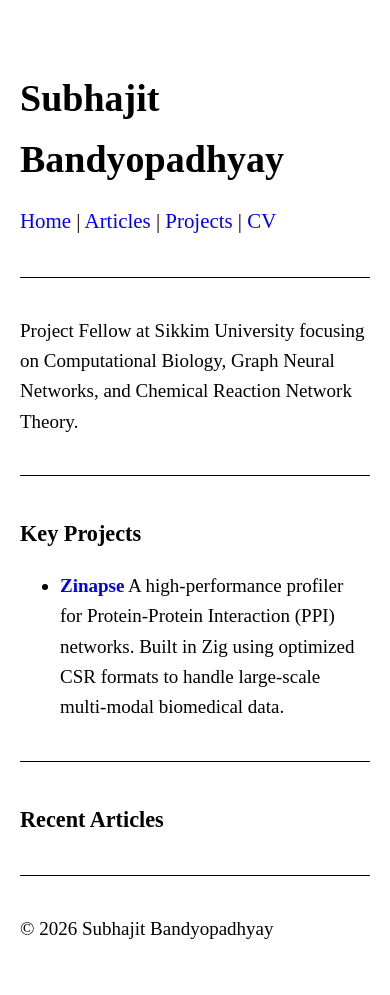
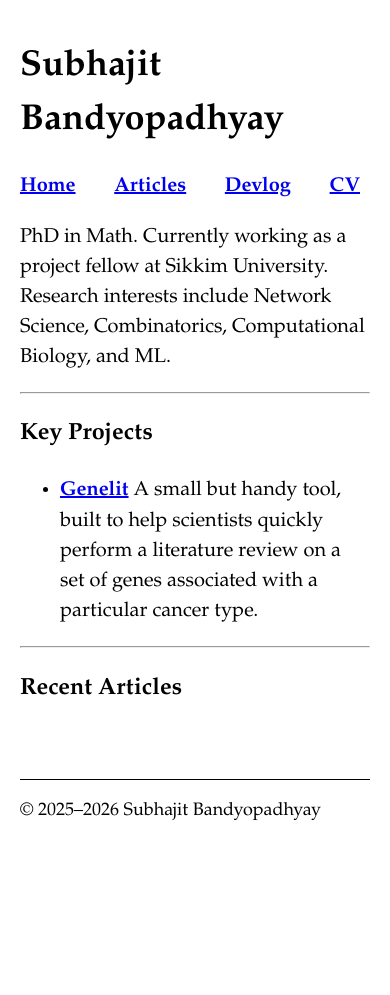
Before and after one commit to subhajitbn/subhajitbn.github.io, a Jekyll site: the page built from index.md, in a window 390 px wide. Built offline with Jekyll 4.4.1, drawn with Linux system fonts in a browser that asks for light colours; after the commit the page ends 900 px from its top, so only the background shows below that.

```diff
--- a/_config.yml
+++ b/_config.yml
@@ -9,14 +9,19 @@
   projects:
     output: true
     permalink: /projects/:path/
+  devlog:
+    output: true
+    permalink: /devlog/:path/
 
 # Markdown engine
 markdown: kramdown
 highlighter: rouge
 
-# Essential for the "Crisp" look (removes theme overhead)
+# Removes theme overhead
 theme: []
 
 kramdown:
-  input: GFM
   syntax_highlighter: rouge
+  syntax_highlighter_opts:
+    block_code_engines:
+      zig: rouge
--- a/_layouts/default.html
+++ b/_layouts/default.html
@@ -1,27 +1,56 @@
-<!DOCTYPE html>
-<html lang="en">
+<!doctype html>
+<html lang="en-gb">
     <head>
-  <meta charset="UTF-8">
-  <meta name="viewport" content="width=device-width, initial-scale=1.0">
+        <meta charset="utf-8" />
+        <meta name="viewport" content="width=device-width, initial-scale=1" />
         <title>{{ page.title }} | {{ site.title }}</title>
 
-  <link rel="stylesheet" href="https://cdn.jsdelivr.net/npm/katex@0.16.9/dist/katex.min.css">
-  <script defer src="https://cdn.jsdelivr.net/npm/katex@0.16.9/dist/katex.min.js"></script>
-  <script defer src="https://cdn.jsdelivr.net/npm/katex@0.16.9/dist/contrib/auto-render.min.js"
-          onload="renderMathInElement(document.body);"></script>
+        <link
+            rel="stylesheet"
+            href="https://cdn.jsdelivr.net/npm/katex@0.16.9/dist/katex.min.css"
+        />
+        <script
+            defer
+            src="https://cdn.jsdelivr.net/npm/katex@0.16.9/dist/katex.min.js"
+        ></script>
+        <script
+            defer
+            src="https://cdn.jsdelivr.net/npm/katex@0.16.9/dist/contrib/auto-render.min.js"
+            onload="
+                renderMathInElement(document.body, {
+                    delimiters: [
+                        { left: '$$', right: '$$', display: true },
+                        { left: '$', right: '$', display: false },
+                        { left: '\\(', right: '\\)', display: false },
+                        { left: '\\[', right: '\\]', display: true },
+                    ],
+                })
+            "
+        ></script>
 
-  <link rel="stylesheet" href="{{ '/assets/css/style.css' | relative_url }}">
+        <link
+            rel="stylesheet"
+            href="{{ '/assets/css/style.css' | relative_url }}"
+        />
     </head>
     <body>
         <header>
-    <h1>{{ site.title }}</h1>
             <nav>
-      <a href="/">Home</a> | <a href="/blog">Articles</a> | <a href="/projects">Projects</a> | <a href="/cv">CV</a>
+                <h1 id="logo">
+                    <a href="/">Subhajit Bandyopadhyay</a>
+                </h1>
+                <ul class="menu">
+                    <li><a href="/">Home</a></li>
+                    <li><a href="/blog/">Articles</a></li>
+                    <!--<li><a href="/projects/">Projects</a></li>-->
+                    <li><a href="/devlog/">Devlog</a></li>
+                    <li><a href="/cv/">CV</a></li>
+                </ul>
             </nav>
         </header>
-  <hr>
+
         <main>{{ content }}</main>
-  <hr>
-  <footer>© {{ "now" | date: "%Y" }} {{ site.title }}</footer>
+
+        <footer>© 2025–{{ "now" | date: "%Y" }} Subhajit Bandyopadhyay</footer>
     </body>
 </html>
--- a/assets/css/style.css
+++ b/assets/css/style.css
@@ -1,45 +1,138 @@
-/* Subhajit CSS */
+/* --- Subhajit CSS --- */
+
 body {
-  font-family: "Times New Roman", Times, serif;
-  font-size: 19px; /* Slightly larger for crisp readability */
-  line-height: 1.6;
-  max-width: 850px;
-  margin: 50px auto;
-  padding: 0 20px;
-  background: #fff;
-  color: #000;
+    /* Palatino is the secret to his specific 'academic' crispness */
+    font-family: "Palatino Linotype", "Palatino", "Book Antiqua", serif;
+    font-size: 20px;
+    line-height: 1.5;
+    max-width: 800px;
+    margin: 2em auto;
+    padding: 0 1em;
+    color: #000;
+    background: #fff;
+    -webkit-font-smoothing: antialiased;
 }
 
-a { color: #0000EE; text-decoration: none; }
-a:hover { text-decoration: underline; }
-a:visited { color: #551A8B; }
+/* --- Header & Logo --- */
+header nav {
+    display: flex;
+    justify-content: space-between;
+    align-items: baseline;
+    margin-bottom: 1em;
+}
 
-h1, h2, h3 { font-weight: bold; margin-top: 1.8em; margin-bottom: 0.4em; }
+#logo {
+    font-size: 1.8em;
+    font-weight: bold;
+    margin: 0;
+    border-bottom: none; /* This removes the h1 border masquerading as an underline */
+}
 
-/* The distinct horizontal lines */
-hr { border: 0; border-top: 1px solid #000; margin: 2em 0; }
+#logo a {
+    text-decoration: none;
+    color: #000 !important;
+    border: none;
+}
 
-/* Navigation row */
-nav { margin-bottom: 1em; font-size: 1.1em; }
+header ul.menu {
+    list-style: none;
+    display: flex;
+    padding: 0;
+    margin: 0;
+}
 
-/* Metadata (Dates) in Courier */
-.date { font-family: "Courier New", Courier, monospace; font-size: 0.9em; }
+header ul.menu li { margin-left: 1.2em; font-weight: bold; }
 
-/* Projects/Articles list layout */
-.item-list { list-style: none; padding: 0; }
-.item-row { display: flex; justify-content: space-between; align-items: baseline; margin-bottom: 10px; }
+/* --- Typography & Elements --- */
+h1 {
+    font-size: 1.4em;
+    border-bottom: 1px solid #000;
+    margin-top: 2em;
+    padding-bottom: 0.1em;
+    clear: both;
+}
 
-/* Code blocks for Zig/Python snippets */
-pre, code { font-family: "Courier New", monospace; background: #f9f9f9; padding: 2px 5px; }
+a { color: #00e; text-decoration: underline; }
+a:visited { color: #551a8b; }
+a:hover { color: #f00; } /* Bill's hover state is often subtle or red */
 
-/* Minimalist Syntax Highlighting */
-.highlight .k { color: #0000ff; font-weight: bold; } /* Keywords */
-.highlight .s { color: #008000; }                   /* Strings */
-.highlight .c { color: #888888; font-style: italic; } /* Comments */
-.highlight .n { color: #000000; }                   /* Numbers/Normal */
-pre.highlight {
-  padding: 15px;
-  border: 1px solid #ccc;
-  background: #fdfdfd;
-  overflow-x: auto;
+/* --- The Table Layout (The 'gbt2' DNA) --- */
+.gbt2 {
+    width: 100%;
+    border-collapse: collapse;
+    margin: 1em 0;
 }
+
+.gbt2 td {
+    vertical-align: top;
+    padding: 0.5em 1em 0.5em 0;
+    border: none;
+    line-height: 1.4;
+}
+
+/* This targets the left column (labels) to be narrow and bold */
+.gbt2 td:first-child {
+    white-space: nowrap;
+    width: 1%;
+    font-weight: bold;
+}
+
+/* --- Article List --- */
+ul.articles { list-style: none; padding: 0; margin: 1em 0; }
+ul.articles li {
+    display: flex;
+    justify-content: space-between;
+    align-items: baseline;
+    margin-bottom: 0.4em;
+}
+
+.date {
+    font-family: "Courier New", Courier, monospace;
+    font-size: 0.9em;
+    color: #000;
+    margin-left: 1em;
+}
+
+/* --- Syntax Highlighting & Code --- */
+figure.highlight, pre.highlight {
+    background: #fdfdfd;
+    border: 1px solid #000;
+    padding: 15px;
+    overflow-x: auto;
+    margin: 1.5em 0;
+}
+
+code, pre {
+    font-family: "Courier New", Courier, monospace;
+    font-size: 0.95em;
+}
+
+.highlight .c  { color: #727272; font-style: italic }
+.highlight .k  { color: #0000ff; font-weight: bold }
+.highlight .n  { color: #000000 }
+.highlight .s  { color: #008000 }
+.highlight .m  { color: #000000 }
+.highlight .ow { color: #0000ff; font-weight: bold }
+.highlight .nf { color: #0000ff }
+.highlight .kt { color: #0000ff; font-weight: bold }
+
+/* --- Footer --- */
+footer {
+    margin-top: 4em;
+    font-size: 0.9em;
+    border-top: 1px solid #000;
+    padding-top: 1em;
+}
+
+/* --- Responsive (Stacking) --- */
+@media (max-width: 600px) {
+    header nav { flex-direction: column; align-items: flex-start; }
+    header ul.menu { margin-top: 1em; width: 100%; justify-content: space-between; }
+    header ul.menu li { margin-left: 0; margin-right: 0.5em; }
+
+    .gbt2 tr { display: flex; flex-direction: column; margin-bottom: 1em; }
+    .gbt2 td { width: 100% !important; padding: 0.2em 0; }
+
+    ul.articles li { flex-direction: column; }
+    .date { margin-left: 0; margin-top: 0.2em; }
+}
--- a/index.md
+++ b/index.md
@@ -2,21 +2,21 @@
 layout: default
 title: Home
 ---
-Project Fellow at Sikkim University focusing on Computational Biology, Graph Neural Networks, and Chemical Reaction Network Theory.
+PhD in Math. Currently working as a project fellow at Sikkim University. Research interests include Network Science, Combinatorics, Computational Biology, and ML.
 
 ---
 
 ### Key Projects
-* **[Zinapse](/projects/zinapse)** A high-performance profiler for Protein-Protein Interaction (PPI) networks. Built in Zig using optimized CSR formats to handle large-scale multi-modal biomedical data.
+* **[Genelit](/projects/genelit)** A small but handy tool, built to help scientists quickly perform a literature review on a set of genes associated with a particular cancer type.
 
 ---
 
 ### Recent Articles
-<div class="item-list">
+<ul class="articles">
   {% for post in site.posts limit:5 %}
-  <div class="item-row">
+  <li>
     <a href="{{ post.url }}">{{ post.title }}</a>
     <span class="date">{{ post.date | date: "%Y-%m-%d" }}</span>
-  </div>
+  </li>
   {% endfor %}
-</div>
+</ul>
```
Also changed, not shown: Gemfile (added, +9 -0 lines), _devlog/2026-05-25-zig-test-mutating-function.md (added, +56 -0 lines), _projects/genelit.md (added, +19 -0 lines), _projects/zinapse.md (deleted, +0 -28 lines), blog.md (added, +16 -0 lines), devlog.md (added, +25 -0 lines), Gemfile.lock (added), 1 other file. Lines whose indentation alone changed are shown as unchanged.
